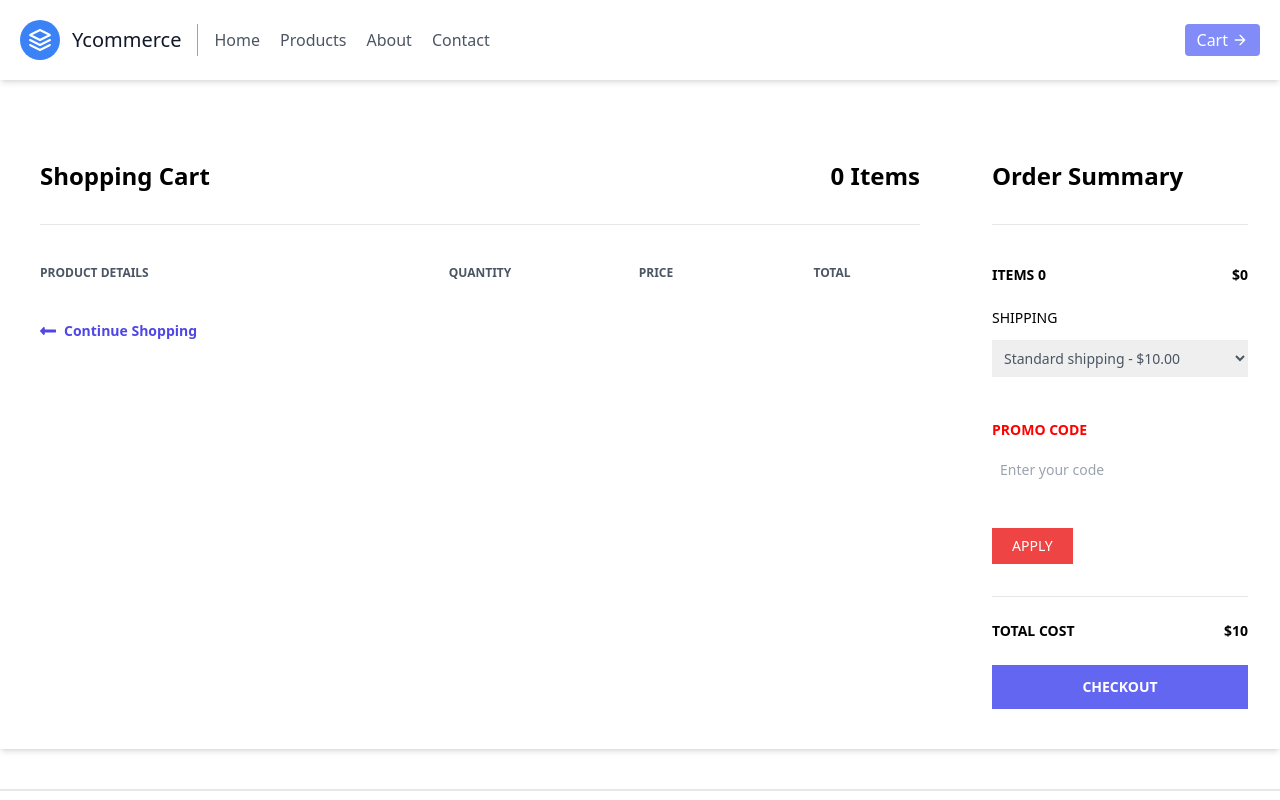
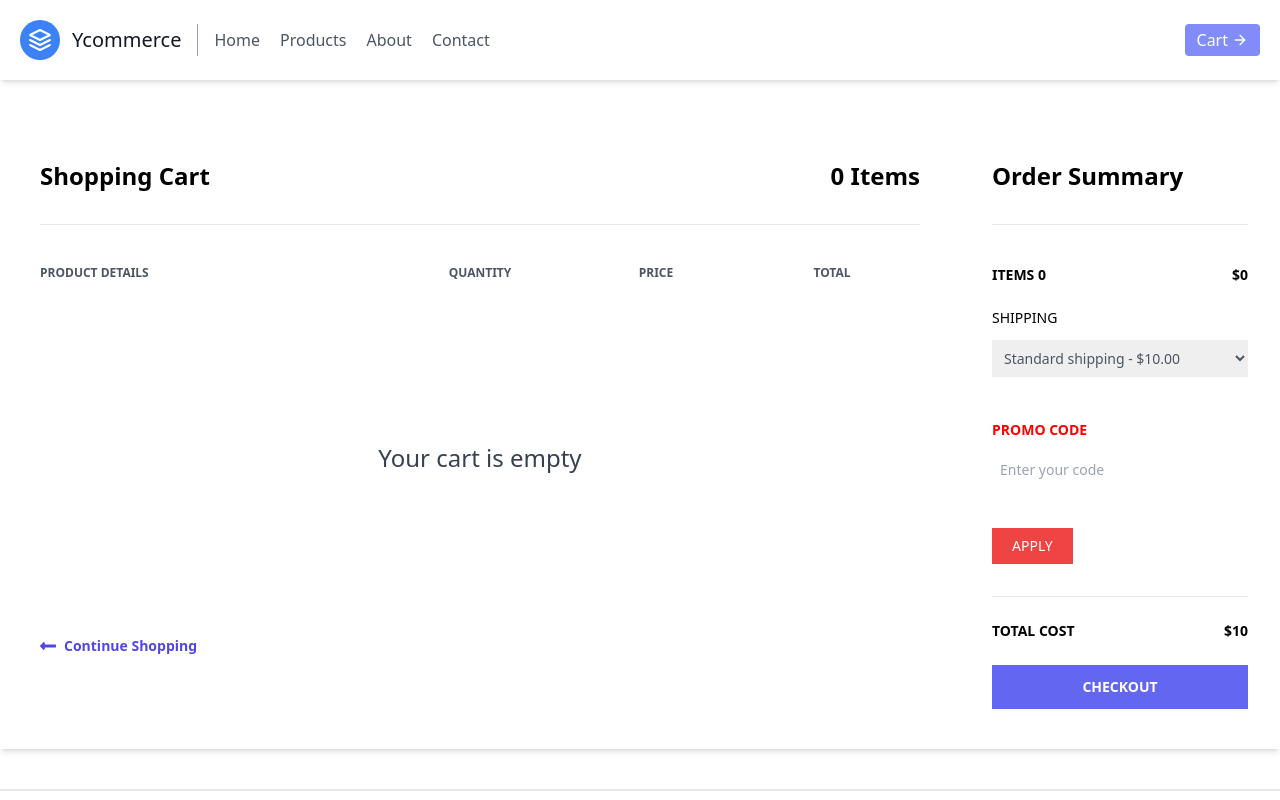
Before and after one commit to xanyl/React-Ecommerce, a React (Vite) app: page /cart in a window 1280 px wide. Shown: the top 800 px of the page. Built offline with nearby package versions, Linux system fonts and the light colour scheme.

Commit message:
Handling empty cart

```diff
--- a/src/modules/Cart/index.jsx
+++ b/src/modules/Cart/index.jsx
@@ -39,14 +39,26 @@ const Cart = () => {
   };
   const handleDecrement = (id) => {
     const updatedCart = carts.map((item) => {
-
-        if (item.id === id && item.count > 1) {
-          return { ...item, count: item.count - 1 };
-        }
+      if (item.id === id && item.count > 1) {
+        return { ...item, count: item.count - 1 };
+      }
 
       return item;
     });
     setCarts(updatedCart);
+  };
+  const handleEmpty = () => {
+    if (carts.length === 0) {
+      return (
+        <div className="flex justify-center  items-center container mx-auto mt-10 h-[50%]">
+          <div className="ListItem">
+            <h1 className="text-center text-gray-700 text-2xl">
+              Your cart is empty
+            </h1>
+          </div>
+        </div>
+      );
+    }
   };
 
   return (
@@ -126,7 +138,7 @@ const Cart = () => {
               </div>
             );
           })}
-
+          {handleEmpty()}
           <Link
             to={"/products"}
             className="flex font-semibold text-indigo-600 text-sm mt-10"
```
